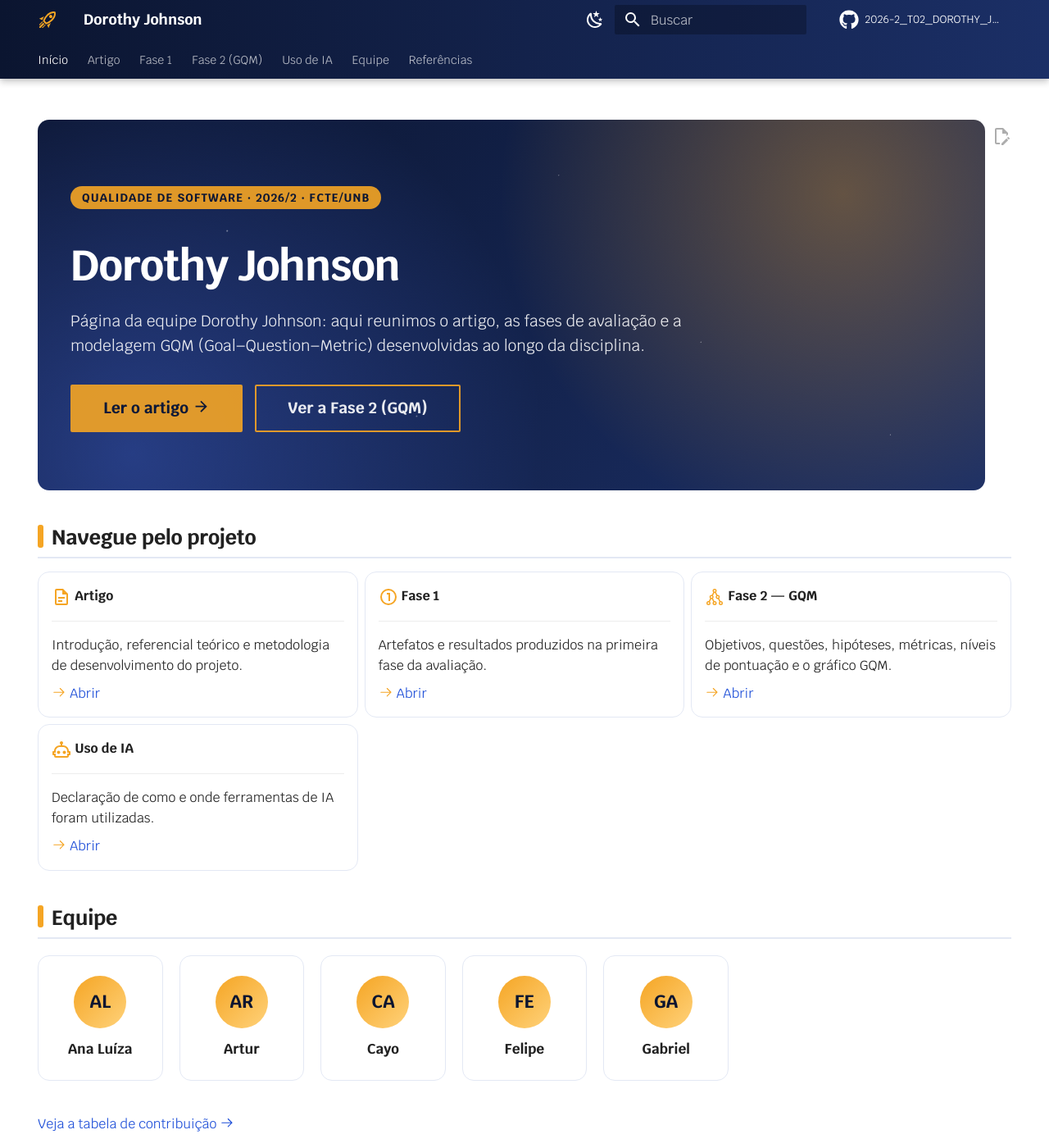
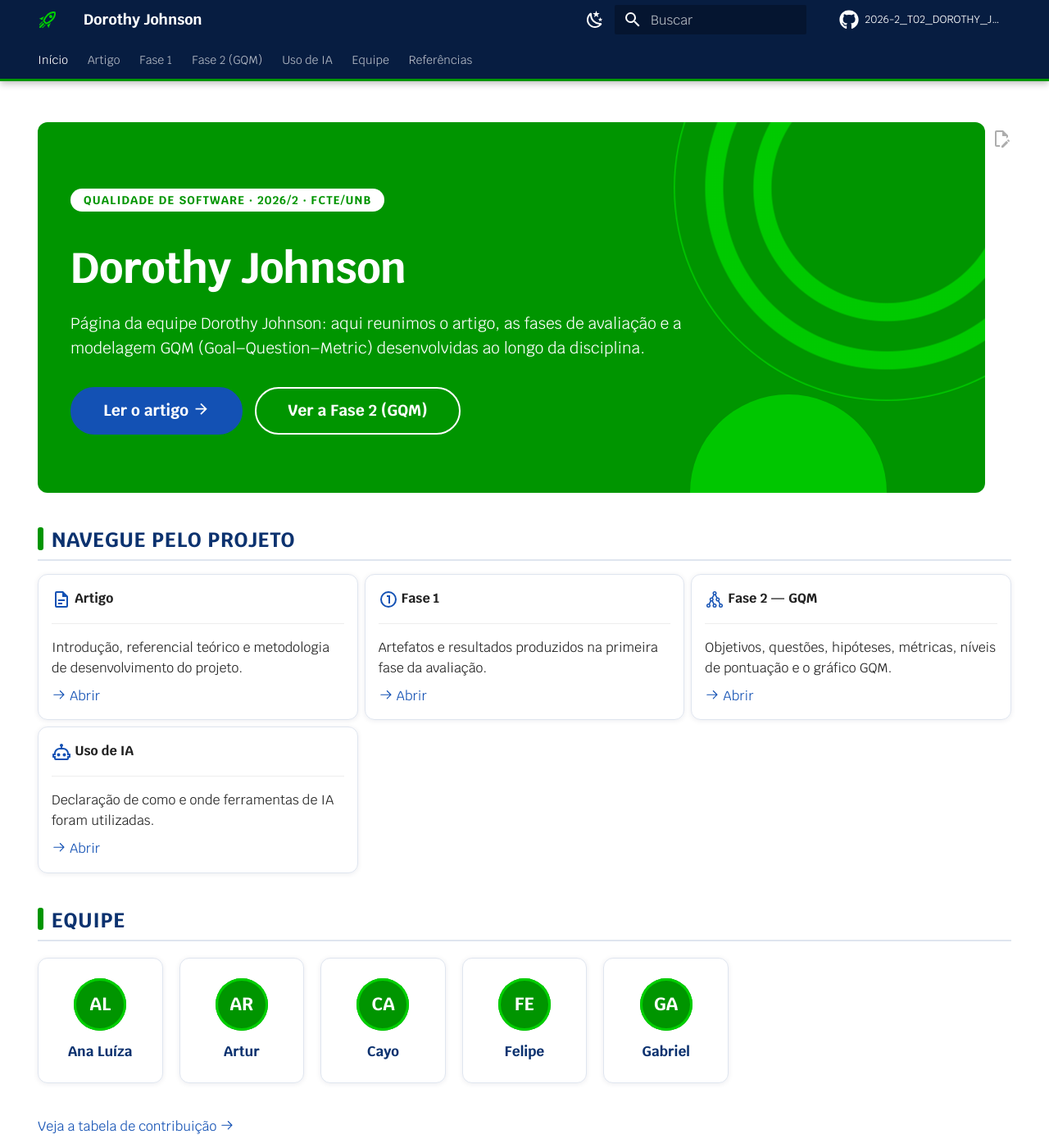
Before and after one commit to FCTE-Qualidade-de-Software-1/2026-2_T02_DOROTHY_JOHSON, an MkDocs documentation site: the page built from docs/index.md, in a window 1280 px wide and 1400 px high. Shown: the whole window at 82% size. Built offline with MkDocs 1.6.1 and Material for MkDocs 9.7.7, drawn with Linux system fonts in a browser that asks for light colours; comment, search, counter and statistics services are not loaded.

Commit message:
style: aplica a paleta de cores do SIT

```diff
--- a/docs/stylesheets/extra.css
+++ b/docs/stylesheets/extra.css
@@ -1,62 +1,77 @@
 /* ==========================================================
    Dorothy Johnson — tema visual
-   Azul-noite (espaço) + âmbar (destaque)
+   Paleta baseada no SIT (Plataforma Territórios da Cidadania)
+   Verde #009500 · Verde-claro #00CF00 · Azul #1351B4
+   Azul-escuro #0C326F · Azul-noite #071D41
    ========================================================== */
 
 :root {
-  --dj-navy-900: #0b1530;
-  --dj-navy-800: #12204a;
-  --dj-navy-700: #1b2f66;
-  --dj-amber: #f5a524;
-  --dj-amber-soft: #ffd27a;
-  --dj-radius: 14px;
+  --sit-green: #009500;
+  --sit-green-light: #00cf00;
+  --sit-blue: #1351b4;
+  --sit-blue-dark: #0c326f;
+  --sit-navy: #071d41;
+  --dj-radius: 12px;
 }
 
 [data-md-color-scheme="default"] {
-  --md-primary-fg-color: var(--dj-navy-800);
-  --md-primary-fg-color--light: var(--dj-navy-700);
-  --md-primary-fg-color--dark: var(--dj-navy-900);
-  --md-accent-fg-color: #d98a00;
-  --md-typeset-a-color: #1d4ed8;
+  --md-primary-fg-color: var(--sit-navy);
+  --md-primary-fg-color--light: var(--sit-blue-dark);
+  --md-primary-fg-color--dark: #041330;
+  --md-accent-fg-color: var(--sit-green);
+  --md-typeset-a-color: var(--sit-blue);
+  --md-default-bg-color: #ffffff;
+  --dj-heading: var(--sit-blue-dark);
+  --dj-accent: var(--sit-green);
   --dj-card-bg: #ffffff;
-  --dj-card-border: #e3e8f4;
-  --dj-muted: #5b6785;
+  --dj-card-border: #dfe5ef;
+  --dj-soft-bg: #f8f9fa;
+  --dj-muted: #555555;
 }
 
 [data-md-color-scheme="slate"] {
-  --md-primary-fg-color: var(--dj-navy-900);
-  --md-primary-fg-color--light: var(--dj-navy-800);
-  --md-primary-fg-color--dark: #070e22;
-  --md-accent-fg-color: var(--dj-amber);
-  --md-default-bg-color: #0d1326;
-  --md-typeset-a-color: #8fb4ff;
-  --dj-card-bg: #131b33;
-  --dj-card-border: #243154;
-  --dj-muted: #9aa6c4;
+  --md-primary-fg-color: var(--sit-navy);
+  --md-primary-fg-color--light: var(--sit-blue-dark);
+  --md-primary-fg-color--dark: #041330;
+  --md-accent-fg-color: var(--sit-green-light);
+  --md-default-bg-color: #06152f;
+  --md-typeset-a-color: #7fa9ef;
+  --dj-heading: #e6eefc;
+  --dj-accent: var(--sit-green-light);
+  --dj-card-bg: #0b2148;
+  --dj-card-border: #1a3767;
+  --dj-soft-bg: #0a1c3d;
+  --dj-muted: #a9b8d4;
 }
 
-/* Header e abas com gradiente */
+/* Header e abas — azul-noite do SIT */
 .md-header,
 .md-tabs {
-  background: linear-gradient(90deg, var(--dj-navy-900), var(--dj-navy-700));
+  background: var(--sit-navy);
+}
+.md-tabs {
+  border-bottom: 3px solid var(--sit-green);
 }
 .md-tabs__link--active,
 .md-tabs__link:hover {
-  color: var(--dj-amber-soft);
+  color: var(--sit-green-light);
 }
 .md-header__button.md-logo .md-icon svg,
 .md-header__button.md-logo svg {
-  fill: var(--dj-amber);
+  fill: var(--sit-green-light);
 }
 
 /* Títulos */
 .md-typeset h1 {
-  color: var(--md-default-fg-color);
-  font-weight: 800;
-  letter-spacing: -0.02em;
+  color: var(--dj-heading);
+  font-weight: 700;
+  letter-spacing: -0.01em;
 }
 .md-typeset h2 {
+  color: var(--dj-heading);
   font-weight: 700;
+  text-transform: uppercase;
+  letter-spacing: 0.02em;
   border-bottom: 2px solid var(--dj-card-border);
   padding-bottom: 0.3rem;
 }
@@ -68,10 +83,13 @@
   margin-right: 0.5rem;
   vertical-align: -0.15em;
   border-radius: 3px;
-  background: var(--dj-amber);
+  background: var(--dj-accent);
+}
+.md-typeset h3 {
+  color: var(--dj-heading);
 }
 
-/* ---------- Hero da página inicial ---------- */
+/* ---------- Hero da página inicial (verde do SIT) ---------- */
 .dj-hero {
   position: relative;
   overflow: hidden;
@@ -79,23 +97,39 @@
   padding: 3rem 2rem 2.6rem;
   border-radius: var(--dj-radius);
   color: #fff;
+  background: var(--sit-green);
+}
+.dj-hero::before,
+.dj-hero::after {
+  /* círculos concêntricos inspirados na ilustração do SIT */
+  content: "";
+  position: absolute;
+  border-radius: 50%;
+  pointer-events: none;
+}
+.dj-hero::before {
+  width: 26rem;
+  height: 26rem;
+  right: -7rem;
+  top: -9rem;
   background:
-    radial-gradient(circle at 85% 20%, rgba(245, 165, 36, 0.35), transparent 40%),
-    radial-gradient(circle at 10% 90%, rgba(80, 120, 255, 0.35), transparent 45%),
-    linear-gradient(135deg, var(--dj-navy-900), var(--dj-navy-700));
+    radial-gradient(circle, transparent 38%, var(--sit-green-light) 38.5%, var(--sit-green-light) 44%,
+      transparent 44.5%, transparent 54%, var(--sit-green-light) 54.5%, var(--sit-green-light) 60%,
+      transparent 60.5%, transparent 70%, var(--sit-green-light) 70.5%, var(--sit-green-light) 76%,
+      transparent 76.5%);
+  opacity: 0.9;
 }
 .dj-hero::after {
-  /* "estrelas" */
-  content: "";
-  position: absolute;
-  inset: 0;
-  background-image:
-    radial-gradient(1.5px 1.5px at 20% 30%, #fff8, transparent),
-    radial-gradient(1px 1px at 70% 60%, #fff9, transparent),
-    radial-gradient(1.5px 1.5px at 40% 80%, #fff6, transparent),
-    radial-gradient(1px 1px at 90% 85%, #fff8, transparent),
-    radial-gradient(1px 1px at 55% 15%, #fff7, transparent);
-  pointer-events: none;
+  width: 12rem;
+  height: 12rem;
+  right: 6rem;
+  bottom: -6rem;
+  background: var(--sit-green-light);
+  opacity: 0.85;
+}
+.dj-hero > * {
+  position: relative;
+  z-index: 1;
 }
 .md-typeset .dj-hero h1 {
   margin: 0 0 0.4rem;
@@ -105,33 +139,39 @@
 .dj-hero .dj-kicker {
   display: inline-block;
   margin-bottom: 0.8rem;
-  padding: 0.15rem 0.7rem;
+  padding: 0.15rem 0.8rem;
   border-radius: 999px;
   font-size: 0.7rem;
   font-weight: 700;
   letter-spacing: 0.08em;
   text-transform: uppercase;
-  color: var(--dj-navy-900);
-  background: var(--dj-amber);
+  color: var(--sit-green);
+  background: #fff;
 }
 .dj-hero p {
   max-width: 38rem;
   font-size: 0.95rem;
-  opacity: 0.9;
 }
 .md-typeset .dj-hero .md-button {
   margin: 0.6rem 0.5rem 0 0;
-  border-color: var(--dj-amber);
+  border-radius: 999px;
+  border-color: #fff;
   color: #fff;
 }
 .md-typeset .dj-hero .md-button--primary {
-  background: var(--dj-amber);
-  color: var(--dj-navy-900);
+  background: var(--sit-blue);
+  border-color: var(--sit-blue);
+  color: #fff;
 }
 .md-typeset .dj-hero .md-button:hover {
-  background: var(--dj-amber-soft);
-  border-color: var(--dj-amber-soft);
-  color: var(--dj-navy-900);
+  background: var(--sit-blue-dark);
+  border-color: var(--sit-blue-dark);
+  color: #fff;
+}
+
+/* Botões gerais em formato pílula, como no SIT */
+.md-typeset .md-button {
+  border-radius: 999px;
 }
 
 /* ---------- Cards ---------- */
@@ -140,17 +180,22 @@
   border: 1px solid var(--dj-card-border);
   border-radius: var(--dj-radius);
   background: var(--dj-card-bg);
+  box-shadow: 0 1px 6px rgba(7, 29, 65, 0.08);
   transition: transform 0.15s ease, box-shadow 0.15s ease, border-color 0.15s;
 }
 .md-typeset .grid.cards > ul > li:hover,
 .md-typeset .grid > .card:hover {
   transform: translateY(-3px);
-  border-color: var(--dj-amber);
-  box-shadow: 0 10px 24px rgba(11, 21, 48, 0.12);
+  border-color: var(--dj-accent);
+  box-shadow: 0 10px 24px rgba(7, 29, 65, 0.16);
 }
 .md-typeset .grid.cards .twemoji,
 .md-typeset .grid.cards .lg {
-  color: var(--dj-amber);
+  color: var(--sit-blue);
+}
+[data-md-color-scheme="slate"] .md-typeset .grid.cards .twemoji,
+[data-md-color-scheme="slate"] .md-typeset .grid.cards .lg {
+  color: var(--sit-green-light);
 }
 
 /* ---------- Equipe ---------- */
@@ -166,6 +211,7 @@
   border: 1px solid var(--dj-card-border);
   border-radius: var(--dj-radius);
   background: var(--dj-card-bg);
+  box-shadow: 0 1px 6px rgba(7, 29, 65, 0.08);
 }
 .dj-avatar {
   display: grid;
@@ -174,14 +220,16 @@
   height: 3.2rem;
   margin: 0 auto 0.6rem;
   border-radius: 50%;
-  font-weight: 800;
+  font-weight: 700;
   font-size: 1.1rem;
-  color: var(--dj-navy-900);
-  background: linear-gradient(135deg, var(--dj-amber), var(--dj-amber-soft));
+  color: #fff;
+  background: var(--sit-green);
+  box-shadow: inset 0 0 0 3px var(--sit-green-light);
 }
 .dj-member strong {
   display: block;
   font-size: 0.85rem;
+  color: var(--dj-heading);
 }
 
 /* ---------- Linha do tempo de entregas ---------- */
@@ -206,10 +254,10 @@
   border: 3px solid var(--md-default-bg-color);
   background: var(--dj-card-border);
 }
-.dj-timeline .dj-step.done::before { background: #22c55e; }
+.dj-timeline .dj-step.done::before { background: var(--sit-green); }
 .dj-timeline .dj-step.current::before {
-  background: var(--dj-amber);
-  box-shadow: 0 0 0 4px rgba(245, 165, 36, 0.25);
+  background: var(--sit-blue);
+  box-shadow: 0 0 0 4px rgba(19, 81, 180, 0.25);
 }
 .dj-timeline .dj-step span {
   display: block;
@@ -225,18 +273,34 @@
 }
 .md-typeset table:not([class]) th {
   color: #fff;
-  background: var(--dj-navy-800);
+  background: var(--sit-blue-dark);
 }
 
-/* Rodapé */
+/* Avisos "info" no azul do SIT */
+.md-typeset .admonition.info,
+.md-typeset details.info {
+  border-color: var(--sit-blue);
+}
+.md-typeset .info > .admonition-title,
+.md-typeset .info > summary {
+  background-color: rgba(19, 81, 180, 0.1);
+}
+.md-typeset .info > .admonition-title::before,
+.md-typeset .info > summary::before {
+  background-color: var(--sit-blue);
+}
+
+/* Rodapé — azul-noite com faixa verde */
 .md-footer {
-  background: var(--dj-navy-800);
+  background: var(--sit-navy);
+  border-top: 4px solid var(--sit-green);
 }
 .md-footer-meta {
-  background: var(--dj-navy-900);
+  background: #041330;
 }
 
 @media screen and (max-width: 600px) {
   .dj-hero { padding: 2rem 1.2rem; }
   .md-typeset .dj-hero h1 { font-size: 1.9rem; }
+  .dj-hero::before { opacity: 0.45; }
 }
```
